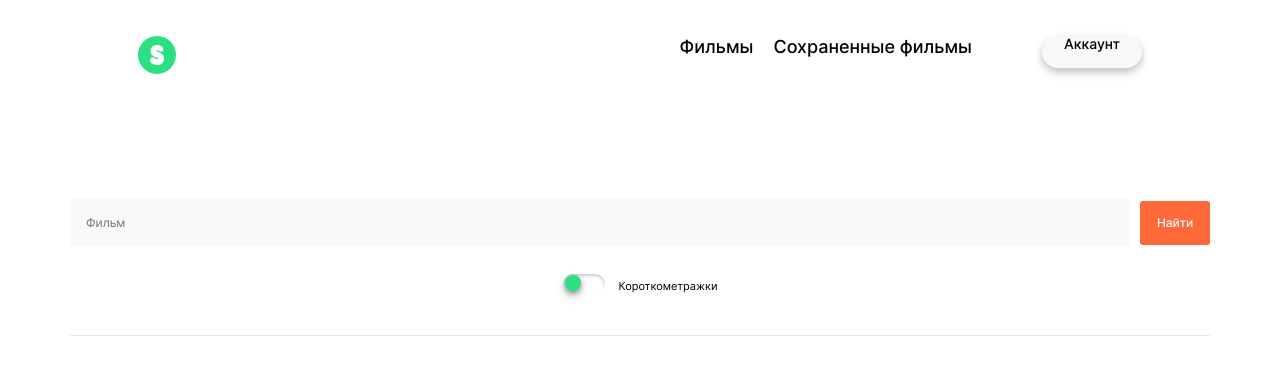
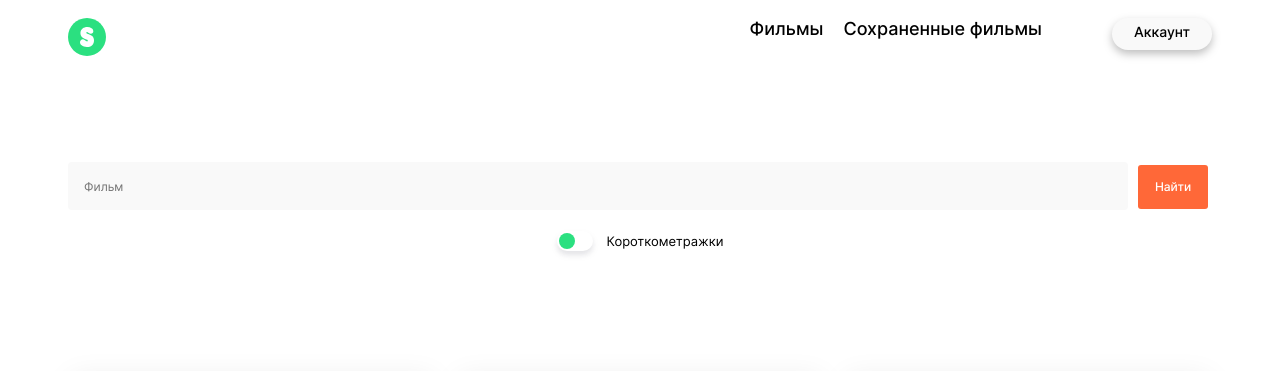
Before and after one commit to KatyaPesnya/movies-explorer-frontend, a React app: page /saved-movies in a window 1280 px wide. Shown: the top 371 px of the page. Built offline with nearby package versions, Linux system fonts and the light colour scheme; grey boxes are pictures that could not be loaded.

Commit message:
fix css components

```diff
--- a/src/components/FilterCheckbox/FilterCheckbox.css
+++ b/src/components/FilterCheckbox/FilterCheckbox.css
@@ -1,71 +1,70 @@
-.search-unput__checkbox {
-  position: absolute;
-  z-index: -1;
-  opacity: 0;
-  margin: 10px 0 0 20px;
-}
-.search-unput__checkbox + label {
-  position: relative;
-  padding: 0 0 0 56px;
-  cursor: pointer;
-}
-.search-unput__checkbox + label:before {
-  content: "";
-  position: absolute;
-  top: -3px;
-  left: 0;
-  width: 42px;
-  height: 20px;
-  border-radius: 13px;
-  background: #fff;
-  box-shadow: inset 0 2px 3px rgba(0, 0, 0, 0.2);
-  transition: 0.2s;
-}
-.search-unput__checkbox + label:after {
-  content: "";
-  position: absolute;
-  top: -2px;
-  left: 2px;
-  width: 16px;
-  height: 16px;
-  border-radius: 10px;
-  background: #2be080;
-  box-shadow: 0 2px 5px rgba(0, 0, 0, 0.3);
-  transition: 0.2s;
-  filter: drop-shadow(0px 4px 4px rgba(0, 0, 0, 0.25));
-}
-.search-unput__checkbox:checked + label:before {
-  background: #fff;
-}
-.search-unput__checkbox:checked + label:after {
-  left: 26px;
-}
-
-.search-input__label {
-  font-family: "Inter", Arial, sans-serif;
-  font-size: 11px;
-  font-weight: 400;
-  line-height: 18px;
-  padding-right: 30px;
-  text-align: left;
-}
-
-.search-unput__container {
-  padding: 45px 0;
-  border-bottom: 1px solid #e8e8e8;
-  min-width: 292px;
+.search-unput {
+  padding: 44px 0 43px 0;
   display: flex;
   justify-content: center;
+
 }
-
 @media (min-width: 768px) {
-  .search-unput__container {
-    padding: 31px 0 40px 0;
-    min-width: 708px;
+  .search-unput {
+    padding-top: 31px;
   }
 }
 @media (min-width: 1280px) {
-  .search-unput__container {
-    min-width: 1140px;
+  .search-unput {
+    padding-top: 21px;
   }
 }
+.search-unput__container {
+  position: relative;
+  display: inline-block;
+  width: 36px;
+  height: 20px;
+}
+
+.search-unput__checkbox {
+  opacity: 0;
+}
+
+.search-unput__slider {
+  position: absolute;
+  top: 0;
+  left: 0;
+  right: 0;
+  bottom: 0;
+  border-radius: 34px;
+  transition: 0.4s;
+  background-color: #fff;
+  box-shadow: 0px 4px 4px rgba(50, 50, 71, 0.08),
+    0px 4px 8px rgba(50, 50, 71, 0.06);
+}
+
+.search-unput__slider:before {
+  content: "";
+  position: absolute;
+  left: 2px;
+  bottom: 2px;
+  border-radius: 50%;
+  transition: 0.4s;
+  background-color: #2be080;
+  height: 16px;
+  width: 16px;
+}
+
+.search-unput__checkbox:checked + .search-unput__slider {
+  background-color: #fff;
+}
+
+.search-unput__checkbox:checked + .search-unput__slider:before {
+  transform: translateX(16px);
+  background-color: #f5f5f5;
+}
+
+.search-unput__text {
+  font-family: "Inter", Arial, sans-serif;
+  margin: 0;
+  line-height: 1.4;
+  padding: 0 0 0 14px;
+  align-self: center;
+  font-weight: 400;
+  font-size: 13px;
+}
--- a/src/components/FilterCheckbox/FilterCheckbox.js
+++ b/src/components/FilterCheckbox/FilterCheckbox.js
@@ -1,17 +1,12 @@
-import React from "react";
 
 function FilterCheckbox() {
   return (
-    <div className="search-unput__container">
-      <input
-        type="checkbox"
-        id="film"
-        className="search-unput__checkbox"
-        preloader="Короткометражки"
-      />
-      <label for="film" className="search-input__label">
-        Короткометражки
+     <div className="search-unput">
+      <label for="film" className="search-unput__container">
+        <input className="search-unput__checkbox" type="checkbox" id="film" />
+        <span className="search-unput__slider" />
       </label>
+      <p className="search-unput__text">Короткометражки</p>
     </div>
   );
 }
--- a/src/components/Header/Header.css
+++ b/src/components/Header/Header.css
@@ -3,25 +3,14 @@
   box-sizing: border-box;
   display: flex;
   justify-content: space-between;
-  padding: 18px 14px;
   max-width: 1280px;
   width: 100%;
 }
 
-@media (min-width: 768px) {
-  .header {
-    padding: 18px 30px;
-  }
-}
-@media (min-width: 1280px) {
-  .header {
-    padding: 18px 70px;
-  }
-}
 
 .header__button {
   text-decoration: none;
-  padding: 0;
+  padding: 8px;
   font-size: 10px;
   font-weight: 500;
   line-height: 16px;
@@ -32,7 +21,6 @@
   color: #fff;
   flex-basis: 60%;
   box-sizing: border-box;
-  padding-top: 9px;
 }
 
 @media (min-width: 768px) {
--- a/src/components/MoviesCard/MoviesCard.css
+++ b/src/components/MoviesCard/MoviesCard.css
@@ -65,6 +65,15 @@
     width: 340px;
   }
 }
+@media (min-width: 900px) {
+  .movies-card {
+    width: 300px;
+  }
+  .movies-card__img {
+    height: 190px;
+    width: 300px;
+  }
+}
 @media (min-width: 1280px) {
   .movies-card {
     width: 364px;
--- a/src/components/MoviesCardList/MoviesCardList.css
+++ b/src/components/MoviesCardList/MoviesCardList.css
@@ -10,8 +10,15 @@
   .movies-card-list {
     display: grid;
     grid-template-columns: repeat(2, 1fr);
+    justify-content: center;
+    justify-items: center;
     padding: 80px 0;
     gap: 30px;
+  }
+}
+@media (min-width: 980px) {
+  .movies-card-list {
+  grid-template-columns: repeat(3, 300px);
   }
 }
 @media (min-width: 1280px) {
--- a/src/components/NavTab/NavTab.css
+++ b/src/components/NavTab/NavTab.css
@@ -11,6 +11,7 @@
   background-color: inherit;
   color: #fff;
   margin-top: 80px;
+  margin-bottom: 34px;
 }
 @media (min-width: 768px) {
   .navTab__button {
--- a/src/components/Navigation/Navigation.css
+++ b/src/components/Navigation/Navigation.css
@@ -34,7 +34,7 @@
   padding-top: 144px;
 }
 .navigation__item {
-  font-family: Inter;
+  font-family: "Inter", Arial, sans-serif;
   font-size: 18px;
   font-weight: 500;
   line-height: 22px;
@@ -55,7 +55,7 @@
   border-radius: 20px;
   text-align: center;
   margin-left: 50px;
-  padding: 0;
+  padding: 6px;
   border: none;
   filter: drop-shadow(0px 4px 4px rgba(0, 0, 0, 0.25));
   height: 32px;
@@ -63,10 +63,31 @@
   font-size: 14px;
   font-weight: 500;
   line-height: 16px;
+  box-sizing: border-box;
 }
 .navigation__item_account_mob {
   display: block;
   margin: 444px auto 0;
+  box-sizing: border-box;
+  padding-top: 6px;
+  position: fixed;
+  bottom:46px;
+  right: 35%;
+}
+@media (min-width: 420px) {
+  .navigation__item_account_mob {
+  right: 37%;
+}
+}
+@media (min-width: 550px) {
+  .navigation__item_account_mob {
+  right: 44%;
+}
+}
+@media (min-width: 768px) {
+  .navigation__item_account_mob {
+  right: 28%;
+}
 }
 .navigation__link:hover {
   opacity: 0.7;
--- a/src/components/Promo/Promo.css
+++ b/src/components/Promo/Promo.css
@@ -5,6 +5,7 @@
   padding-bottom: 27px;
   box-sizing: border-box;
   max-width: 1280px;
+  padding: 19px 15px 0;
 }
 .promo__container {
   display: flex;
@@ -14,12 +15,13 @@
 }
 @media (min-width: 768px) {
   .promo {
-    padding-bottom: 75px;
+
+    padding: 18px 30px 48px;
   }
 }
 @media (min-width: 1280px) {
   .promo {
-    padding: 0px 70px 72px 70px;
+    padding: 20px 70px 45px 70px;
   }
   .promo__container {
     flex-direction: row-reverse;
@@ -41,14 +43,14 @@
   }
 }
 .promo__logo {
-  padding-top: 70px;
+  padding-top: 85px;
   height: 206px;
   width: 210.0005645751953px;
 }
 
 @media (min-width: 768px) {
   .promo__logo {
-    padding-top: 140px;
+    padding-top: 156px;
     height: 304px;
     width: 309.9998474121094px;
   }
@@ -79,7 +81,7 @@
 }
 @media (min-width: 1280px) {
   .promo__title {
-    padding-top: 75px;
+    padding-top: 88px;
     text-align: left;
     font-family: "Inter", Arial, sans-serif;
     font-size: 50px;
--- a/src/components/SearchForm/SearchForm.css
+++ b/src/components/SearchForm/SearchForm.css
@@ -2,17 +2,18 @@
   margin: 0 auto;
   display: flex;
   flex-direction: column;
-  align-items: center;
+  justify-content: center;
   padding-top: 98px;
+
 }
 .search-form__input {
   height: 44px;
-  width: 212px;
+  width: 72%;
   border-radius: 4px;
   border: none;
   background: #f9f9f9;
   padding: 0;
-  font-family: Inter;
+  font-family: "Inter", Arial, sans-serif;
   font-size: 13px;
   font-weight: 400;
   line-height: 16px;
@@ -38,12 +39,19 @@
   text-align: center;
   border: none;
   margin-left: 10px;
+  cursor: pointer;
 }
 
 @media (min-width: 768px) {
   .search-form__input {
     height: 48px;
-    width: 628px;
+    width: 87%;
+  }
+}
+
+@media (min-width: 1024px) {
+  .search-form__input {
+    width: 90%;
   }
 }
 @media (min-width: 1280px) {
```
